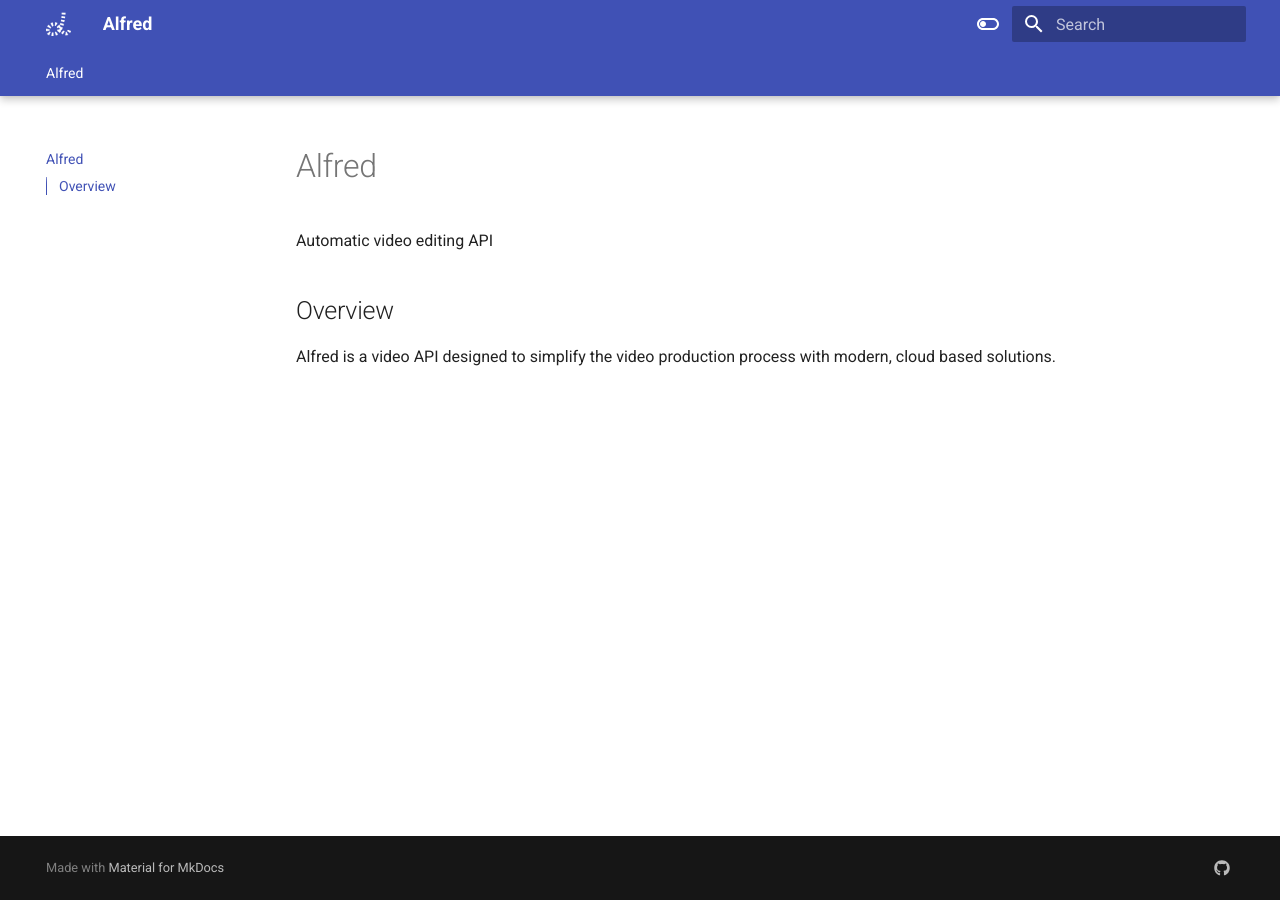
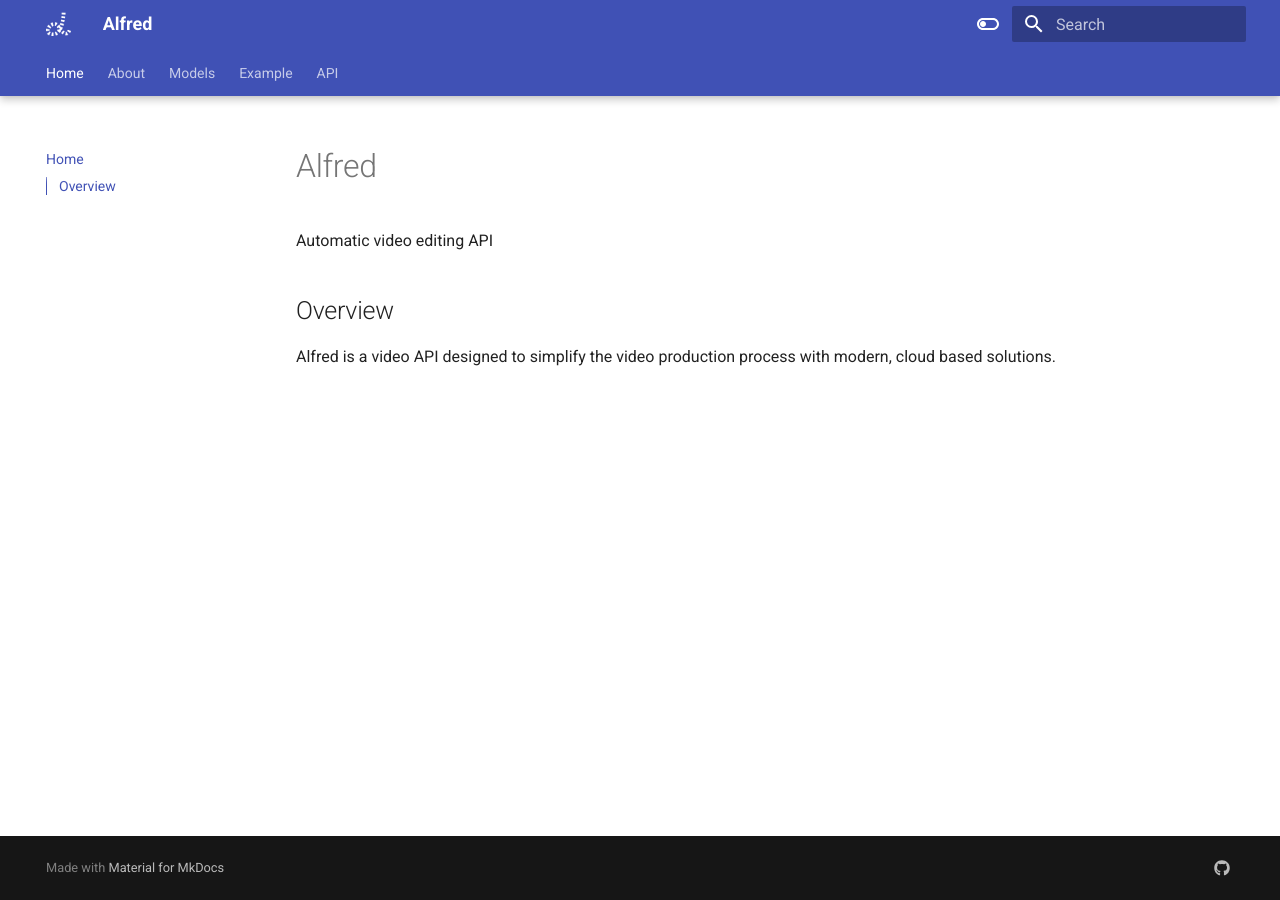
Before and after one commit to quaternionmedia/alfred, an MkDocs documentation site: the page built from docs/index.md, in a window 1280 px wide. Built offline with MkDocs 1.6.1 and Material for MkDocs 9.7.7, drawn with Linux system fonts in a browser that asks for light colours.

```diff
--- /dev/null
+++ b/docs/api.md
@@ -0,0 +1,2 @@
+# API
+Alfred API
--- a/mkdocs.yml
+++ b/mkdocs.yml
@@ -2,6 +2,13 @@ site_name: Alfred
 side_description: automatic video editing
 site_url: https://docs.alfred.quaternion.media
 # repo_url: https://github.com/quaternionmedia/alfred
+
+nav:
+  - Home: index.md
+  - About: about.md
+  - Models: models.md
+  - Example: example.md
+  - API: api.md
 
 markdown_extensions:
   - pymdownx.highlight
```
Also changed, not shown: docs/about.md (added, +4 -0 lines), docs/example.md (added, +2 -0 lines), docs/models.md (added, +3 -0 lines).
